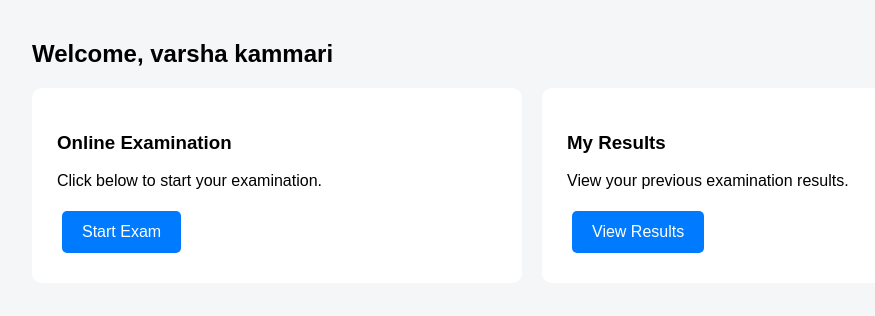
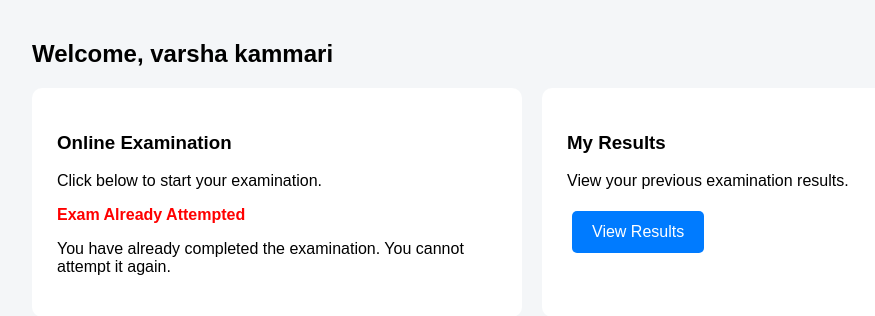
Before and after one commit to varshakammari3-ops/online_test, a Flask app: page /student/dashboard in a window 1280 px wide. Shown: the part 59-375 px from the top of the page, without its empty margins (108-983 px from the left). Run offline with Flask 3, Linux system fonts and the light colour scheme; a user stored in the database is signed in; data comes from the database, SQL or seed files in the repository.

Commit message:
Implement exam attempt notification logic
Add conditional rendering for exam attempt status.

```diff
--- a/templates/student_dashboard.html
+++ b/templates/student_dashboard.html
@@ -14,10 +14,25 @@
             Click below to start your examination.
         </p>
 
-        <a class="button"
-           href="{{ url_for('exam') }}">
-            Start Exam
-        </a>
+        {% if attempted %}
+
+    <p style="color: red;">
+        <strong>Exam Already Attempted</strong>
+    </p>
+
+    <p>
+        You have already completed the examination.
+        You cannot attempt it again.
+    </p>
+
+{% else %}
+
+    <a class="button"
+       href="{{ url_for('exam') }}">
+        Start Exam
+    </a>
+
+{% endif %}
 
     </div>
 
```
